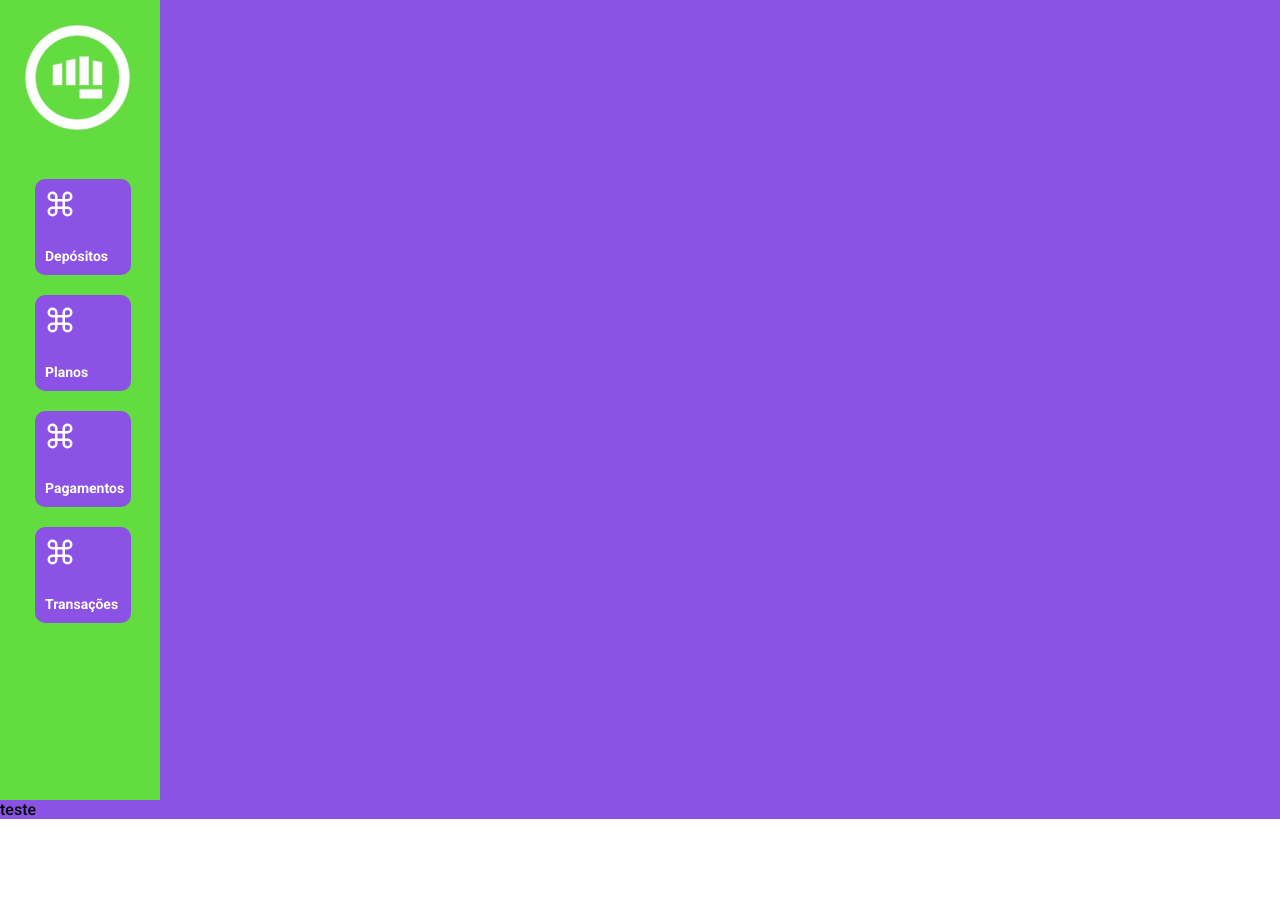
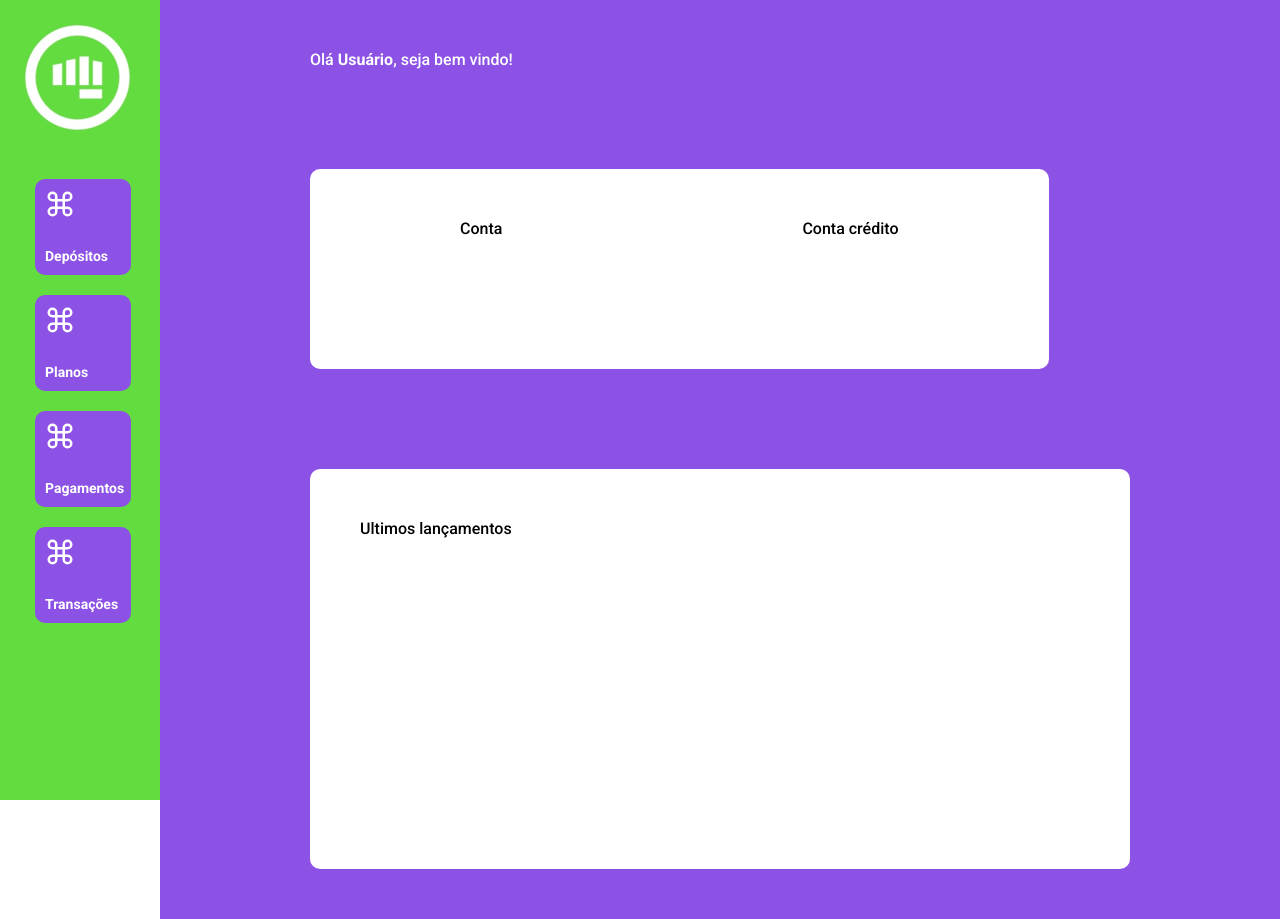
Before and after one commit to CodeForChange-Accenture/accenture-final-project, a React (Create React App) app: page /dashboard in a window 1280 px wide. Before the commit the page ends 819 px from the top, so only its background shows below. Built offline with nearby package versions, Linux system fonts and the light colour scheme; the HTML template or start-up script is replaced by a standard one.

Commit message:
Styling main cards

```diff
--- a/src/pages/dashBoard/index.tsx
+++ b/src/pages/dashBoard/index.tsx
@@ -33,8 +33,23 @@ const DashBoard: React.FC = () => {
           </p>
         </div>
       </div>
-      <div className="main-board">
-        <p>teste</p>
+      <div className="main">
+        <div className="main-message">
+          <p>Olá <b>Usuário</b>, seja bem vindo!</p>
+        </div>
+        <div className="main-board">
+          <div className="balance-infos">
+            <div className="account">
+              <span>Conta</span>
+            </div>
+            <div className="credit">
+              <span>Conta crédito</span>
+            </div>
+          </div>
+          <div className="last-sent">
+            <span>Ultimos lançamentos</span>
+          </div>
+        </div>
       </div>
     </DashBoardPage>
   );
--- a/src/pages/dashBoard/style.ts
+++ b/src/pages/dashBoard/style.ts
@@ -3,6 +3,11 @@ import styled from "styled-components";
 export const DashBoardPage = styled.div`
 background:#8C52E5;
     .side-bar{
+        position: fixed;
+        overflow-y:auto;
+        overflow-x:hidden;
+        top: 0;
+        left: 0;
         background: #63dc3f;
         height: 100vh;
         width: 10em;
@@ -26,4 +31,38 @@ background:#8C52E5;
             }
         }
     }
+    .main{
+        background:#8C52E5;
+        position: absolute;
+        top: 0px;
+        right: 0px;
+        bottom: 0px;
+        left: 10em;
+        div{
+            margin: 50px 150px;
+            p{
+                color:white;
+            }
+        }
+        .main-board{
+            background:#8C52E5;
+            margin: 0;
+            display: flex;
+            flex-wrap:wrap;
+            .balance-infos{
+                border-radius: 10px;
+                display: flex;
+                flex-wrap:wrap;
+                min-height: 200px;
+                background: white;
+            }
+            .last-sent{
+                padding:50px;
+                border-radius: 10px;
+                background: white;
+                min-height: 400px;
+                width: 100%;
+            }
+        }
+    }
 `
```
